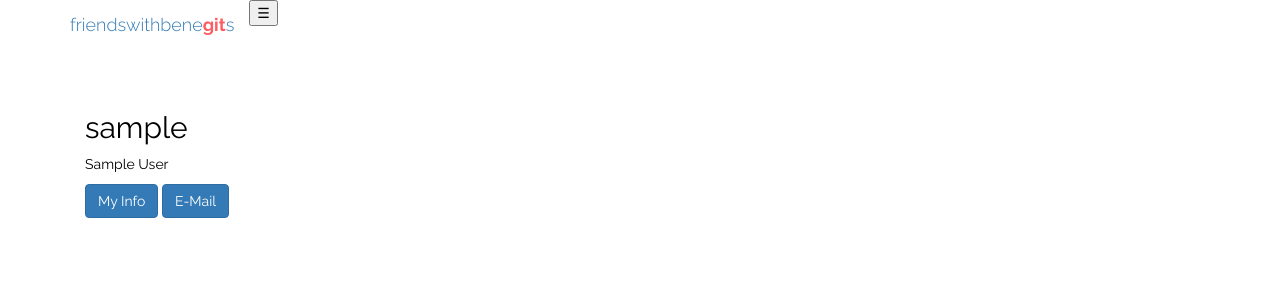
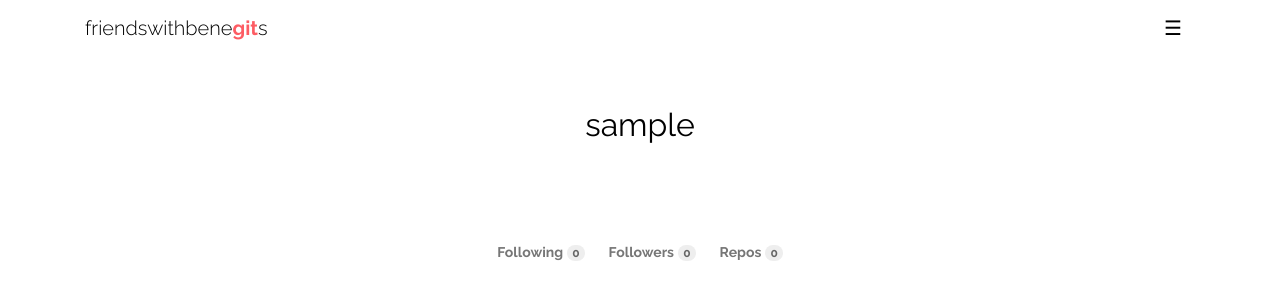
Before and after one commit to friendswithbenegits/fwbg, a Django app: page /users/sample/ in a window 1280 px wide. Shown: the top 300 px of the page. Run offline with Django 3.2, Linux system fonts and the light colour scheme; the visitor is signed in with stand-in values (Sample User, id 1); data comes from the database, SQL or seed files in the repository; some libraries are stand-ins or nearby versions.

Commit message:
profile update

```diff
--- a/devtinder/static/css/project.css
+++ b/devtinder/static/css/project.css
@@ -9,6 +9,10 @@
 [hidden][style="display: block;"] {  display: block !important; }
 
 /* CUSTOM STYLES */
+a, a:hover, a:active, a:visited, h2 a {
+  text-decoration: none;
+  color: black;
+}
 body {
   font-family: 'Raleway', sans-serif;
   color: black;
@@ -76,7 +80,39 @@ body {
 }
 .center-form-container {
     text-align: center;
-    max-width: 330px;
+    max-width: 350px;
     margin: 50px auto 0 auto;
-    padding: 40px 40px 20px 40px;
 }
+
+
+
+/* PROFILE */
+.profilepic {
+  display: inline-block;
+  overflow: hidden;
+  line-height: 1;
+  vertical-align: middle;
+  border-radius: 3px;
+  border-radius: 6px !important;
+  width: 50%;
+}
+.profilestat {
+  display: inline-block;
+  font-weight: bold;
+  padding-left: 20px;
+  font-size: 14px;
+  color: #767676;
+}
+.profilestat:hover {
+  color: #333;
+}
+.counter {
+  display: inline-block;
+  padding: 2px 5px;
+  font-size: 12px;
+  font-weight: 600;
+  line-height: 1;
+  color: #666;
+  background-color: #eee;
+  border-radius: 20px;
+}
--- a/devtinder/templates/base.html
+++ b/devtinder/templates/base.html
@@ -16,6 +16,8 @@
     {% block css %}
     <!-- Latest compiled and minified Bootstrap 4 Alpha 4 CSS -->
     <link rel="stylesheet" href="https://maxcdn.bootstrapcdn.com/bootstrap/4.0.0-alpha.4/css/bootstrap.min.css" integrity="sha384-2hfp1SzUoho7/TsGGGDaFdsuuDL0LX2hnUp6VkX3CUQ2K4K+xjboZdsXyp4oUHZj" crossorigin="anonymous">
+
+    <link rel="stylesheet" href="https://maxcdn.bootstrapcdn.com/font-awesome/4.6.3/css/font-awesome.min.css" >
 
     <!-- Your stuff: Third-party CSS libraries go here -->
     {% compress css %}
@@ -40,17 +42,17 @@
           <div class="collapse navbar-toggleable-xs" id="bs-navbar-collapse-1">
             <ul class="nav navbar-nav">
               <li class="nav-item">
-                <a class="nav-link" href="{% url 'home' %}">Finding you <strong>code</strong>mate</a>
+                <!--<a class="nav-link" href="{% url 'home' %}">Finding you <strong>code</strong>mate</a>-->
               </li>
             </ul>
 
             <ul class="nav navbar-nav pull-xs-right">
               {% if request.user.is_authenticated %}
                 <li class="nav-item">
-                  <a class="nav-link" href="{% url 'users:detail' request.user.username  %}">{% trans "My Profile" %}</a>
+                  <a class="nav-link" href="{% url 'users:detail' request.user.username  %}">{{ request.user.username }}</a>
                 </li>
                 <li class="nav-item">
-                  <a class="nav-link" href="{% url 'account_logout' %}">{% trans "Sign Out" %}</a>
+                  <a class="nav-link" href="{% url 'account_logout' %}">sign out</a>
                 </li>
               {% else %}
                 <li class="nav-item">
--- a/devtinder/templates/users/user_detail.html
+++ b/devtinder/templates/users/user_detail.html
@@ -1,46 +1,34 @@
 {% extends "base.html" %}
 {% load static %}
 
-{% block title %}User: {{ object.username }}{% endblock %}
+{% block title %}{{ object.username }}{% endblock %}
 
 {% block content %}
 {% with github=object.get_github_account %}
 <div class="container">
+    <div class="row">
+        <div class="center-form-container">
+            <h2><a href="{{ github.html_url }}">{{ object.username }}</a></h2>
+            <br />
+            <p><a href="{{ github.html_url }}"><img class="profilepic" src="{{ github.avatar_url }}"/></a></p>
 
-    <div class="row">
-        <div class="col-xs-8 col-sm-8 col-md-6 col-lg-4">
-            <img width="50%" src="{{ github.avatar_url }}"/>
-            <h2>{{ object.username }}</h2>
-            {% if object.name %}
-                <p>{{ object.name }}</p>
+            <br />
+
+            <a href="{{ github.html_url }}?tab=following"><div class="profilestat" style="padding-left:0;">Following</div> <div class="counter">{% if github.following %}{{ github.following }}{% else %}0{% endif %}</div></a>
+
+            <a href="{{ github.html_url }}?tab=followers"><div class="profilestat">Followers</div> <div class="counter">{% if github.followers %}{{ github.followers }}{% else %}0{% endif %}</div></a>
+
+            <a href="{{ github.html_url }}?tab=repositories"><div class="profilestat">Repos</div> <div class="counter">{% if github.public_repos %}{{ github.public_repos }}{% else %}0{% endif %}</div></a>
+
+            <br /><br />
+            {% if github.location %}
+            <p><i class="fa fa-map-marker" aria-hidden="true"></i> {{ github.location }}</p>
+            {% endif %}
+            {% if github.company %}
+            <p><strong>Company:</strong> {{ github.company }}</p>
             {% endif %}
         </div>
     </div>
-    <div class="row">
-        <div class="col-md-4">
-            {% if object == request.user %}
-                <!-- Action buttons -->
-                <div class="row">
-
-                    <div class="col-sm-12">
-                        <a class="btn btn-primary" href="{% url 'users:update' %}" role="button">My Info</a>
-                        <a class="btn btn-primary" href="{% url 'account_email' %}" role="button">E-Mail</a>
-                    <!-- Your Stuff: Custom user template urls -->
-                    </div>
-                </div>
-            <!-- End Action buttons -->
-            {% endif %}
-        </div>
-    </div>
-    <div class="row">
-        <div class="col-md-12">
-            <ul>
-                {% for k, v in github.iteritems %}
-                    <li><strong>{{ k }}: </strong>{{ v }}</li>
-                {% endfor %}
-            </ul>
-        </div>
-    </div>
+</div>
 {% endwith %}
-</div>
 {% endblock content %}
```
